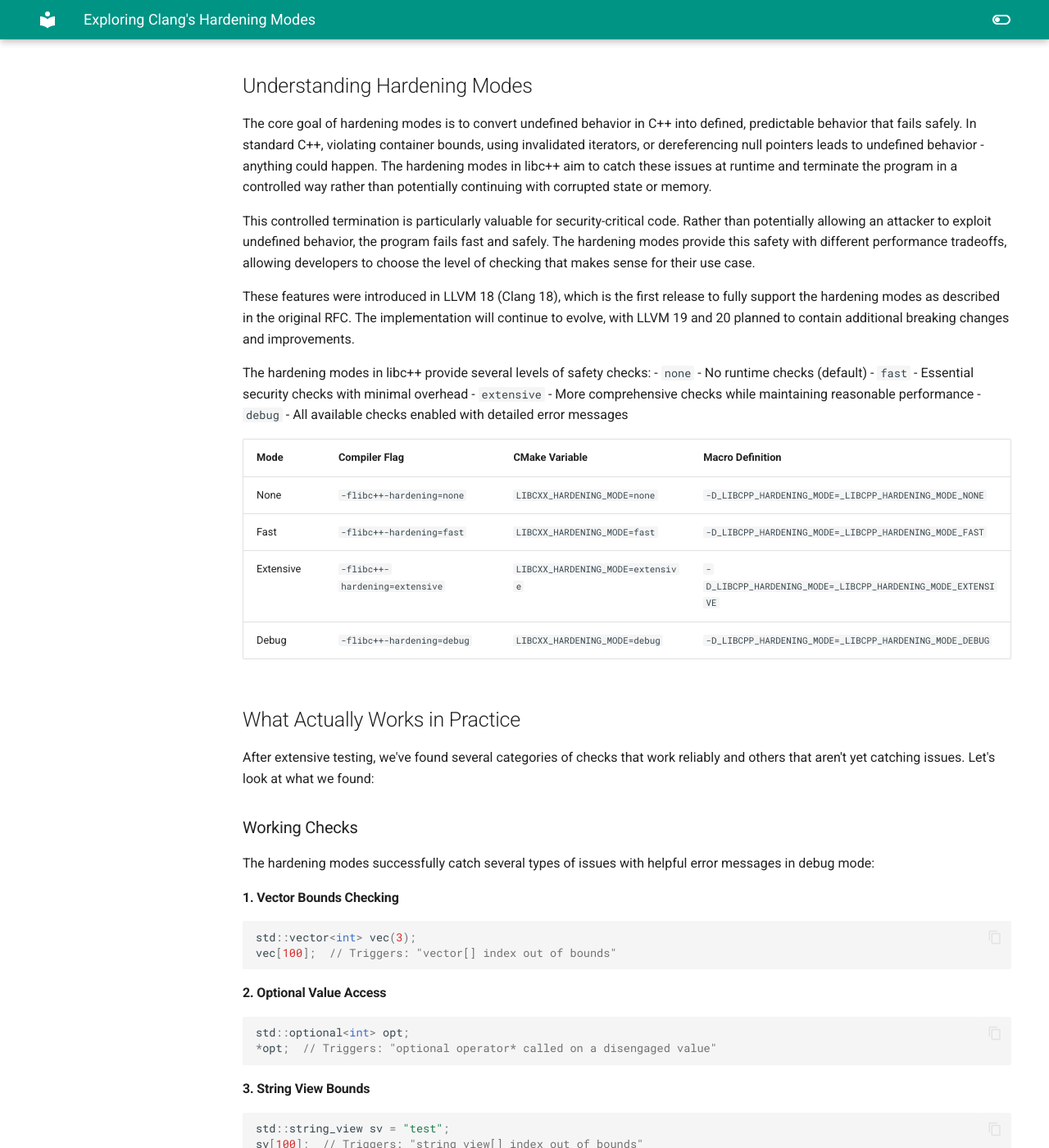
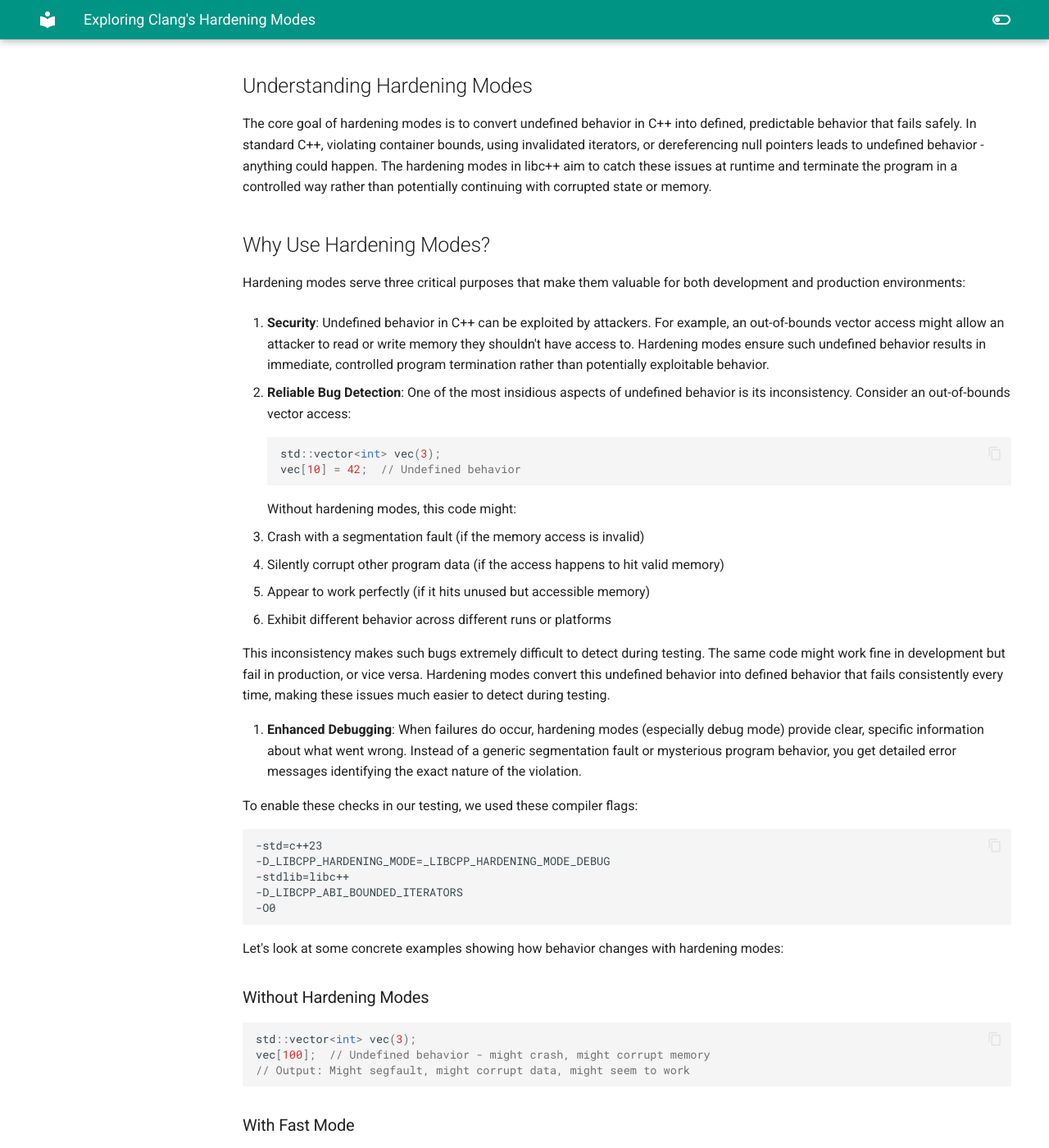
Before and after one commit to mokyen/okyensourcesoftware, an MkDocs documentation site: the page built from docs/clang_hardening_mode_pt1.md, in a window 1280 px wide and 1400 px high, scrolled down 545 px. Shown: the whole window at 82% size. Built offline with MkDocs 1.6.1 and Material for MkDocs 9.7.7, drawn with Linux system fonts in a browser that asks for light colours; some of the changed text lies outside the part shown.

Commit message:
Update clang_hardening_mode_pt1.md
Updated blog with more rationale for using the hardening modes and the flags we used.

````diff
--- a/docs/clang_hardening_mode_pt1.md
+++ b/docs/clang_hardening_mode_pt1.md
@@ -10,7 +10,64 @@ At C++Now 2024, I had the opportunity to attend the talk, "Security in C++: Hard
 
 The core goal of hardening modes is to convert undefined behavior in C++ into defined, predictable behavior that fails safely. In standard C++, violating container bounds, using invalidated iterators, or dereferencing null pointers leads to undefined behavior - anything could happen. The hardening modes in libc++ aim to catch these issues at runtime and terminate the program in a controlled way rather than potentially continuing with corrupted state or memory.
 
-This controlled termination is particularly valuable for security-critical code. Rather than potentially allowing an attacker to exploit undefined behavior, the program fails fast and safely. The hardening modes provide this safety with different performance tradeoffs, allowing developers to choose the level of checking that makes sense for their use case.
+## Why Use Hardening Modes?
+
+Hardening modes serve three critical purposes that make them valuable for both development and production environments:
+
+1. **Security**: Undefined behavior in C++ can be exploited by attackers. For example, an out-of-bounds vector access might allow an attacker to read or write memory they shouldn't have access to. Hardening modes ensure such undefined behavior results in immediate, controlled program termination rather than potentially exploitable behavior.
+
+2. **Reliable Bug Detection**: One of the most insidious aspects of undefined behavior is its inconsistency. Consider an out-of-bounds vector access:
+   ```cpp
+   std::vector<int> vec(3);
+   vec[10] = 42;  // Undefined behavior
+   ```
+   Without hardening modes, this code might:
+   - Crash with a segmentation fault (if the memory access is invalid)
+   - Silently corrupt other program data (if the access happens to hit valid memory)
+   - Appear to work perfectly (if it hits unused but accessible memory)
+   - Exhibit different behavior across different runs or platforms
+
+   This inconsistency makes such bugs extremely difficult to detect during testing. The same code might work fine in development but fail in production, or vice versa. Hardening modes convert this undefined behavior into defined behavior that fails consistently every time, making these issues much easier to detect during testing.
+
+3. **Enhanced Debugging**: When failures do occur, hardening modes (especially debug mode) provide clear, specific information about what went wrong. Instead of a generic segmentation fault or mysterious program behavior, you get detailed error messages identifying the exact nature of the violation.
+
+To enable these checks in our testing, we used these compiler flags:
+```
+-std=c++23
+-D_LIBCPP_HARDENING_MODE=_LIBCPP_HARDENING_MODE_DEBUG
+-stdlib=libc++
+-D_LIBCPP_ABI_BOUNDED_ITERATORS
+-O0
+```
+
+Let's look at some concrete examples showing how behavior changes with hardening modes:
+
+### Without Hardening Modes
+```cpp
+std::vector<int> vec(3);
+vec[100];  // Undefined behavior - might crash, might corrupt memory
+// Output: Might segfault, might corrupt data, might seem to work
+```
+
+### With Fast Mode
+```cpp
+std::vector<int> vec(3);
+vec[100];  // Guaranteed immediate termination
+// Output: Program terminated with signal: SIGILL
+```
+
+### With Debug Mode
+```cpp
+std::vector<int> vec(3);
+vec[100];  // Guaranteed immediate termination with information
+// Output: vector:1393: assertion __n < size() failed: vector[] index out of bounds
+```
+
+The progression from undefined behavior to consistent, informative failures makes a significant difference in both development and production environments. In development, you catch bugs more reliably and understand them more quickly. In production, you prevent potential security exploits and get clearer information about any issues that do occur.
+
+## Levels of Hardening Modes
+
+The hardening modes provide this safety with different performance tradeoffs, allowing developers to choose the level of checking that makes sense for their use case.
 
 These features were introduced in LLVM 18 (Clang 18), which is the first release to fully support the hardening modes as described in the original RFC. The implementation will continue to evolve, with LLVM 19 and 20 planned to contain additional breaking changes and improvements.
 
````
